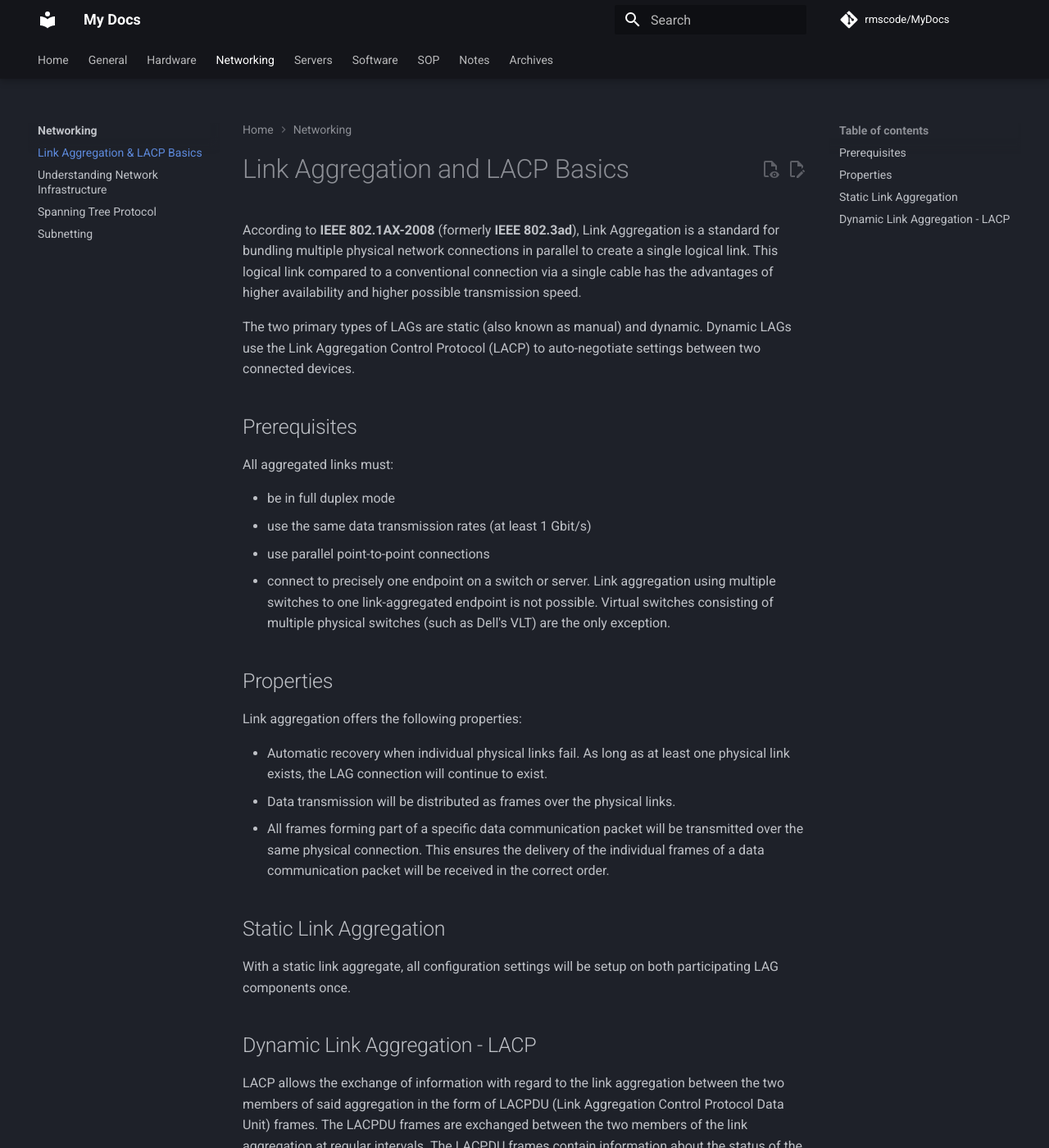
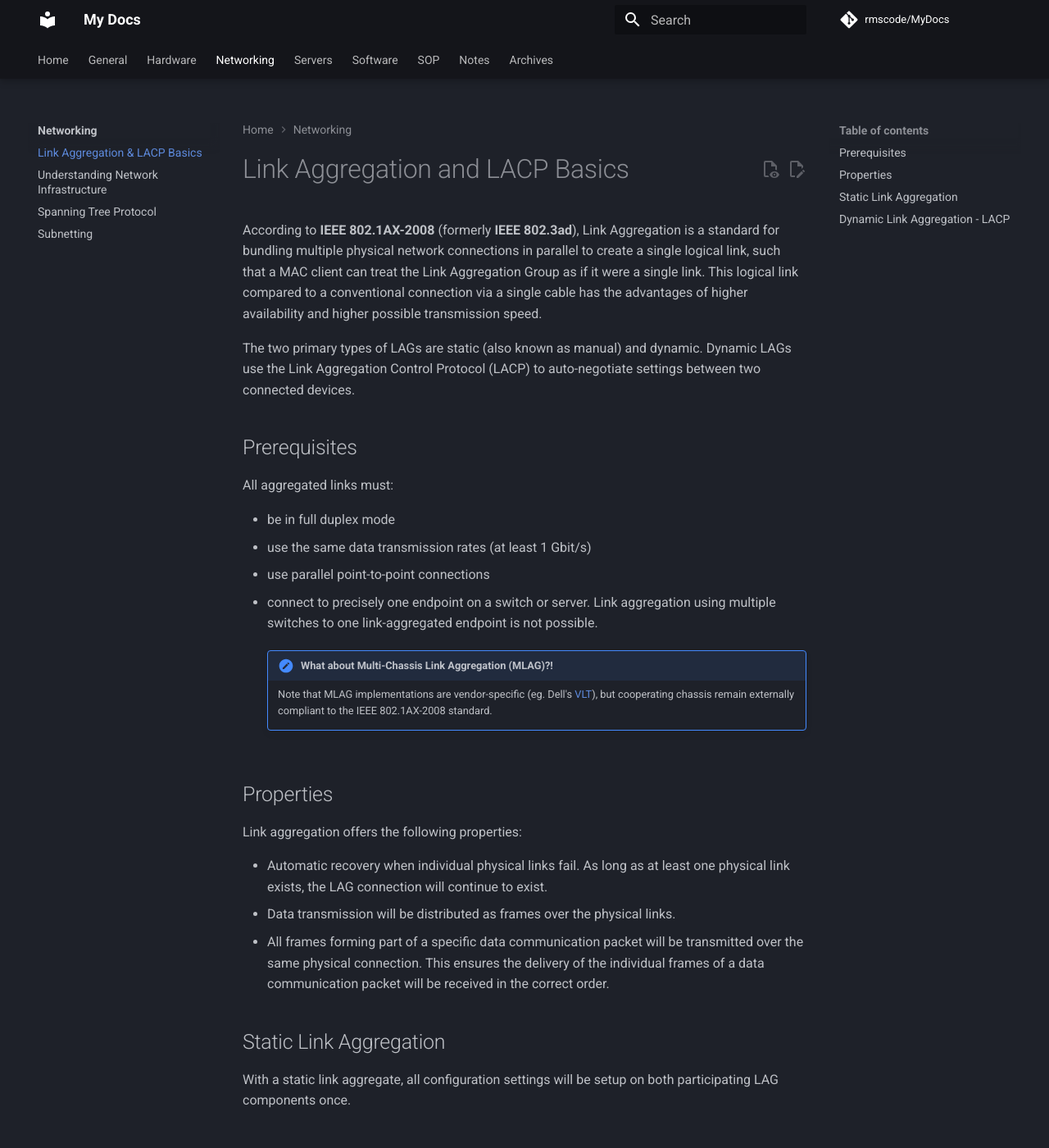
Before and after one commit to rmscode/binary-garden, an MkDocs documentation site: the page built from docs/networking/link-aggregation.md, in a window 1280 px wide and 1400 px high. Shown: the whole window at 82% size. Built offline with MkDocs 1.6.1 and Material for MkDocs 9.7.7, drawn with Linux system fonts in a browser that asks for light colours; comment, search, counter and statistics services are not loaded; some of the changed text lies outside the part shown.

Commit message:
Docs: Revise link aggregation

```diff
--- a/docs/networking/link-aggregation.md
+++ b/docs/networking/link-aggregation.md
@@ -1,6 +1,6 @@
 # Link Aggregation and LACP Basics
 
-According to **IEEE 802.1AX-2008** (formerly **IEEE 802.3ad**), Link Aggregation is a standard for bundling multiple physical network connections in parallel to create a single logical link. This logical link compared to a conventional connection via a single cable has the advantages of higher availability and higher possible transmission speed.
+According to **IEEE 802.1AX-2008** (formerly **IEEE 802.3ad**), Link Aggregation is a standard for bundling multiple physical network connections in parallel to create a single logical link, such that a MAC client can treat the Link Aggregation Group as if it were a single link. This logical link compared to a conventional connection via a single cable has the advantages of higher availability and higher possible transmission speed.
 
 The two primary types of LAGs are static (also known as manual) and dynamic. Dynamic LAGs use the Link Aggregation Control Protocol (LACP) to auto-negotiate settings between two connected devices.
 
@@ -11,7 +11,11 @@ All aggregated links must:
 - be in full duplex mode
 - use the same data transmission rates (at least 1 Gbit/s)
 - use parallel point-to-point connections
-- connect to precisely one endpoint on a switch or server. Link aggregation using multiple switches to one link-aggregated endpoint is not possible. Virtual switches consisting of multiple physical switches (such as Dell's VLT) are the only exception.
+- connect to precisely one endpoint on a switch or server. Link aggregation using multiple switches to one link-aggregated endpoint is not possible.
+
+    !!! note "What about Multi-Chassis Link Aggregation (MLAG)?!"
+
+        Note that MLAG implementations are vendor-specific (eg. Dell's [VLT](../hardware/dell-emc/S4048-ON/os9-vlt.md)), but cooperating chassis remain externally compliant to the IEEE 802.1AX-2008 standard.
 
 ## Properties
 
```
Also changed, not shown: other parts of docs/networking/link-aggregation.md (+2 -2 lines).
